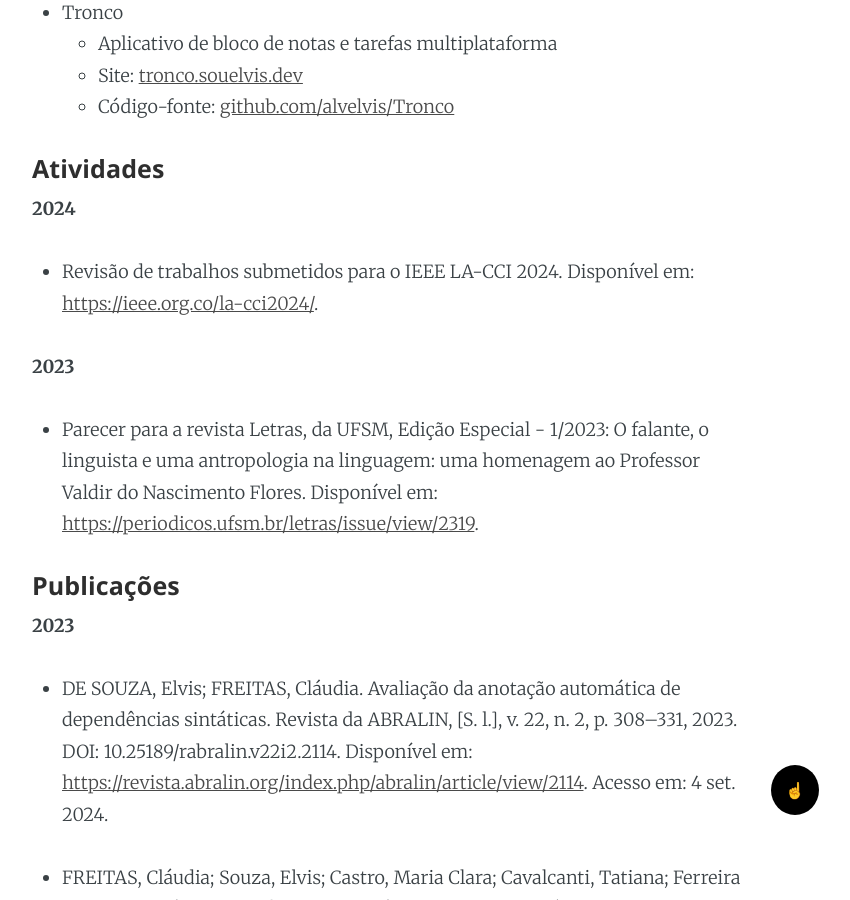
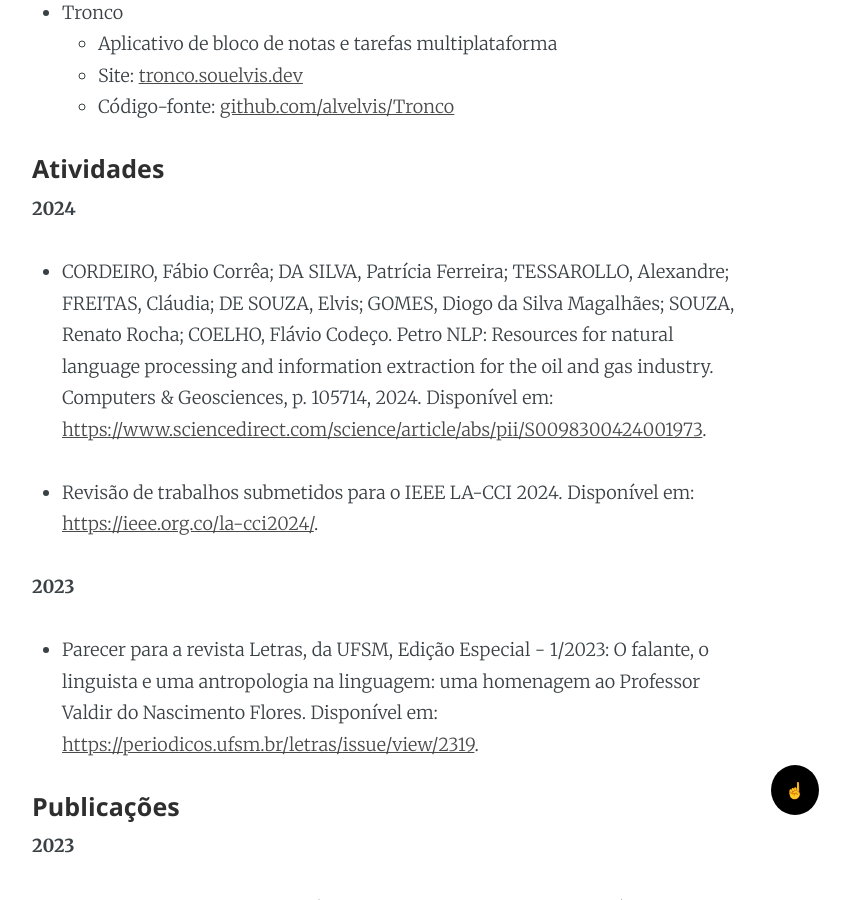
Before and after one commit to alvelvis/alvelvis.github.io, a Jekyll site: the page built from sobre.md, in a window 1280 px wide and 900 px high, scrolled down 5262 px. Shown: the whole window, without its empty margins (253-1103 px from the left). Built offline with Jekyll 4.4.1, drawn with Linux system fonts in a browser that asks for light colours; some of the changed lines change nothing that is shown; some of the changed text lies outside the part shown.

Commit message:
add new paper

```diff
--- a/sobre.md
+++ b/sobre.md
@@ -5,16 +5,16 @@ title: Sobre mim
 
 <!--{{site.authordesc}} <a href='{{site.english | relative_url}}'>Ensino inglês</a> e <a href='{{site.freela | relative_url}}'>trabalho como desenvolvedor freelancer</a>.-->
 
-**Onde estou:**<br>[LinkedIn](https://www.linkedin.com/in/alvelvis/) 🔗 / [Lattes](http://buscatextual.cnpq.br/buscatextual/visualizacv.do?id=K2710924H9) 🧪 / [GitHub](http://github.com/alvelvis) 👨‍💻<br><br>**Seções:**<br>[Resumo](#elvis-de-souza) [Experiência](#experiência) [Educação](#educação) [Habilidades](#habilidades) [Portfólio](#portfólio) [Atividades](#atividades) [Publicações](#publicações)
+**Onde estou:**<br>[Google Scholar](https://scholar.google.com/citations?user=l2BdTF0AAAAJ&hl=pt-BR) 🎓 / [LinkedIn](https://www.linkedin.com/in/alvelvis/) 🔗 / [Lattes](http://buscatextual.cnpq.br/buscatextual/visualizacv.do?id=K2710924H9) 🧪 / [GitHub](http://github.com/alvelvis) 👨‍💻<br><br>**Seções:**<br>[Resumo](#elvis-de-souza) [Experiência](#experiência) [Educação](#educação) [Habilidades](#habilidades) [Portfólio](#portfólio) [Atividades](#atividades) [Publicações](#publicações)
 
 ## Elvis de Souza
 
-Rio de Janeiro, RJ / Brasil
+Rio de Janeiro, RJ / São Carlos, SP - Brasil
 
 - ✉️ - [elvis.desouza99@gmail.com](mailto:elvis.desouza99@gmail.com)
 - 🏠 - [souelvis.dev](https://souelvis.dev)
 
-Última atualização: 07 de jul. 2024.
+Última atualização: 07 de set. 2024.
 
 #### Resumo
 
@@ -85,6 +85,8 @@ Rio de Janeiro, RJ / Brasil
 #### Atividades
 
 **2024**
+
+- CORDEIRO, Fábio Corrêa; DA SILVA, Patrícia Ferreira; TESSAROLLO, Alexandre; FREITAS, Cláudia; DE SOUZA, Elvis; GOMES, Diogo da Silva Magalhães; SOUZA, Renato Rocha; COELHO, Flávio Codeço. Petro NLP: Resources for natural language processing and information extraction for the oil and gas industry. Computers & Geosciences, p. 105714, 2024. Disponível em: [https://www.sciencedirect.com/science/article/abs/pii/S0098300424001973](https://www.sciencedirect.com/science/article/abs/pii/S0098300424001973).
 
 - Revisão de trabalhos submetidos para o IEEE LA-CCI 2024. Disponível em: [https://ieee.org.co/la-cci2024/](https://ieee.org.co/la-cci2024/).
 
```
